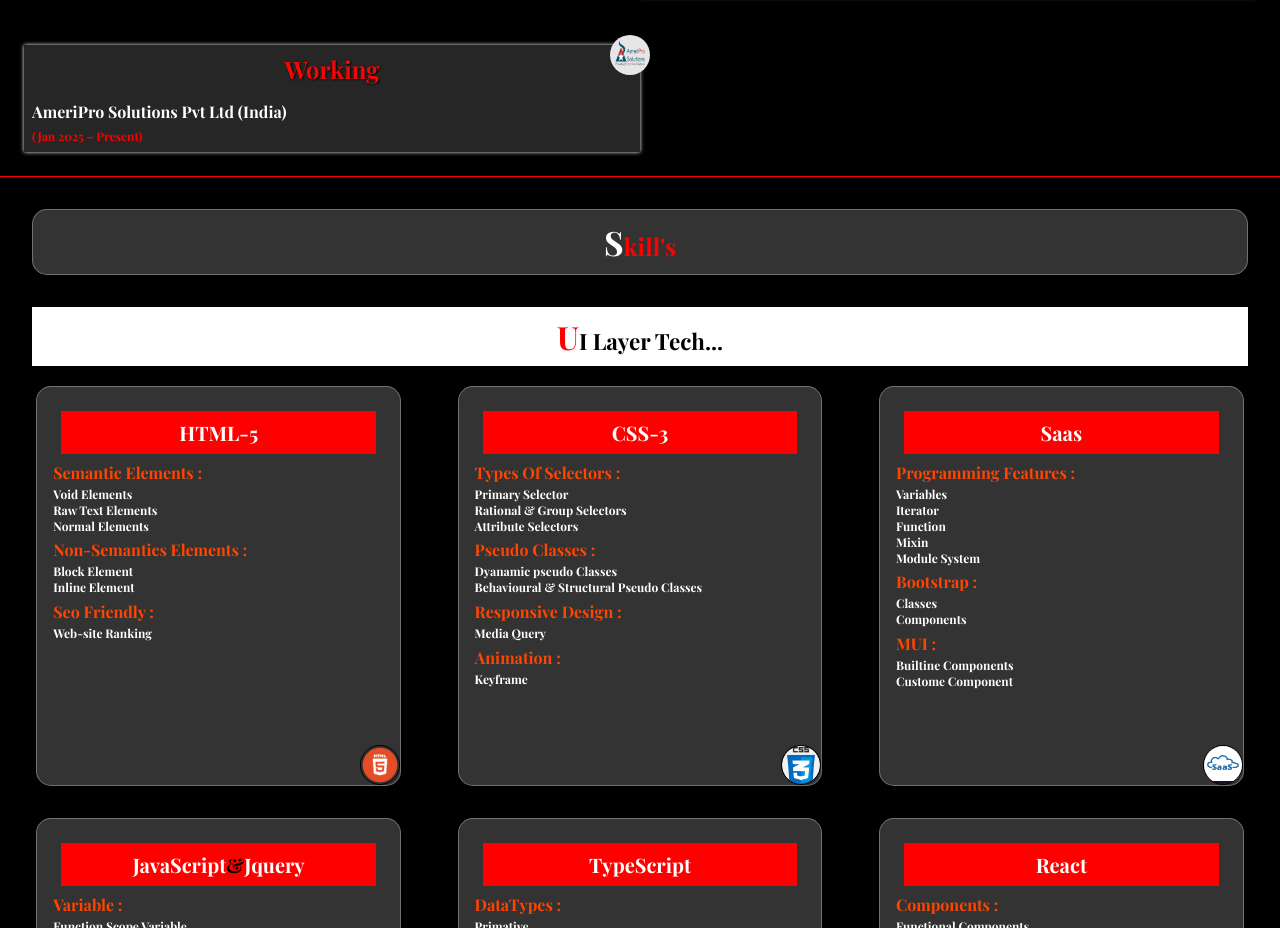
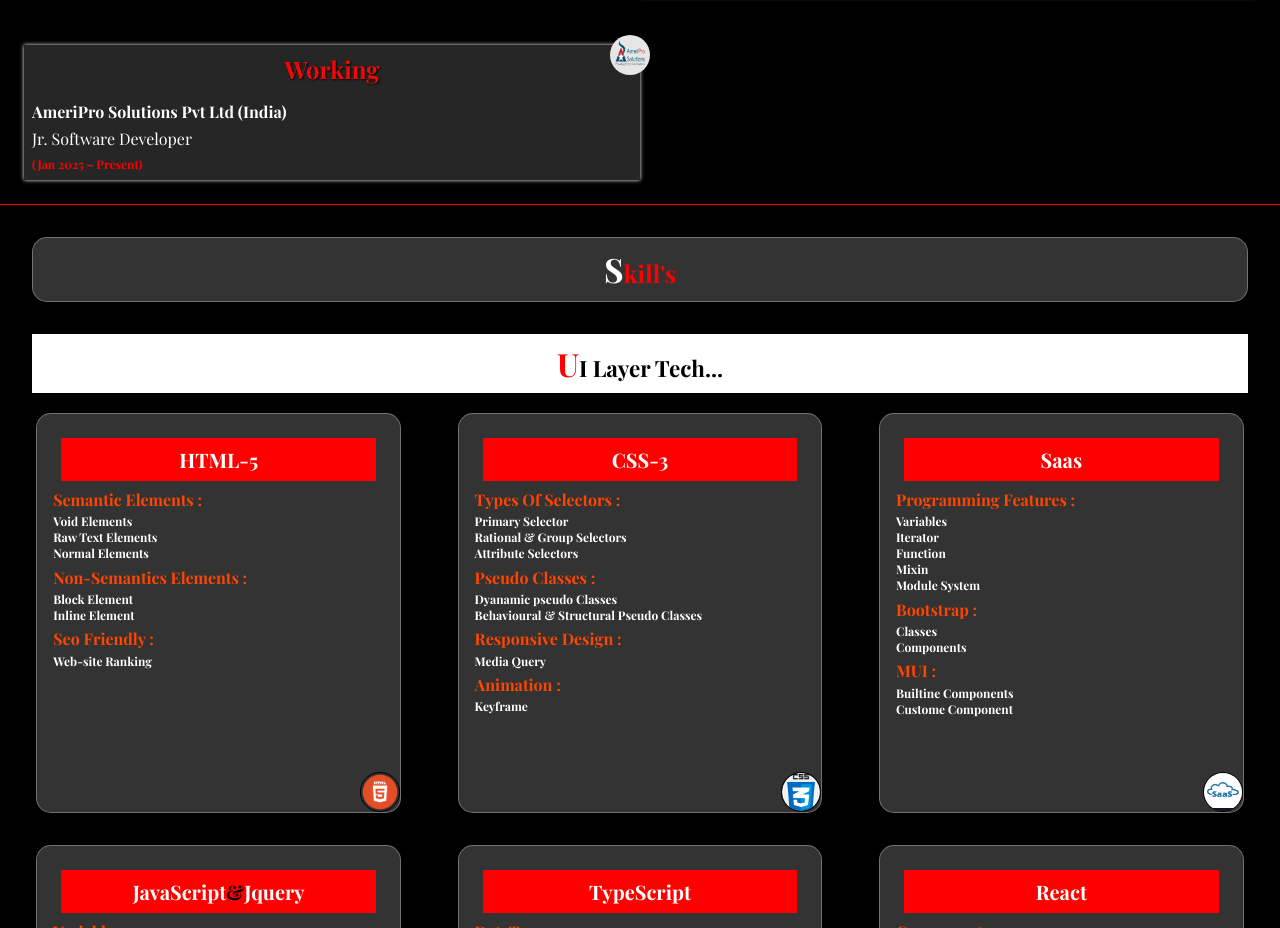
Before and after one commit to Hritikdev24/portfolio, a React (Create React App) app: page / in a window 1280 px wide. Shown: the part 2484-3412 px from the top of the page. Built offline with nearby package versions, Linux system fonts and the light colour scheme; a web font is replaced by a local one.

Commit message:
Update Education.jsx

```diff
--- a/src/components/education/Education.jsx
+++ b/src/components/education/Education.jsx
@@ -91,6 +91,9 @@
                 AmeriPro Solutions Pvt Ltd (India)
               </a>
             </h3>
+              <p className="card-marks">
+               Jr. Software Developer
+            </p>
             <h4 className="card-year">(Jan 2025 – Present)</h4>
           </div>
         </div>
```
